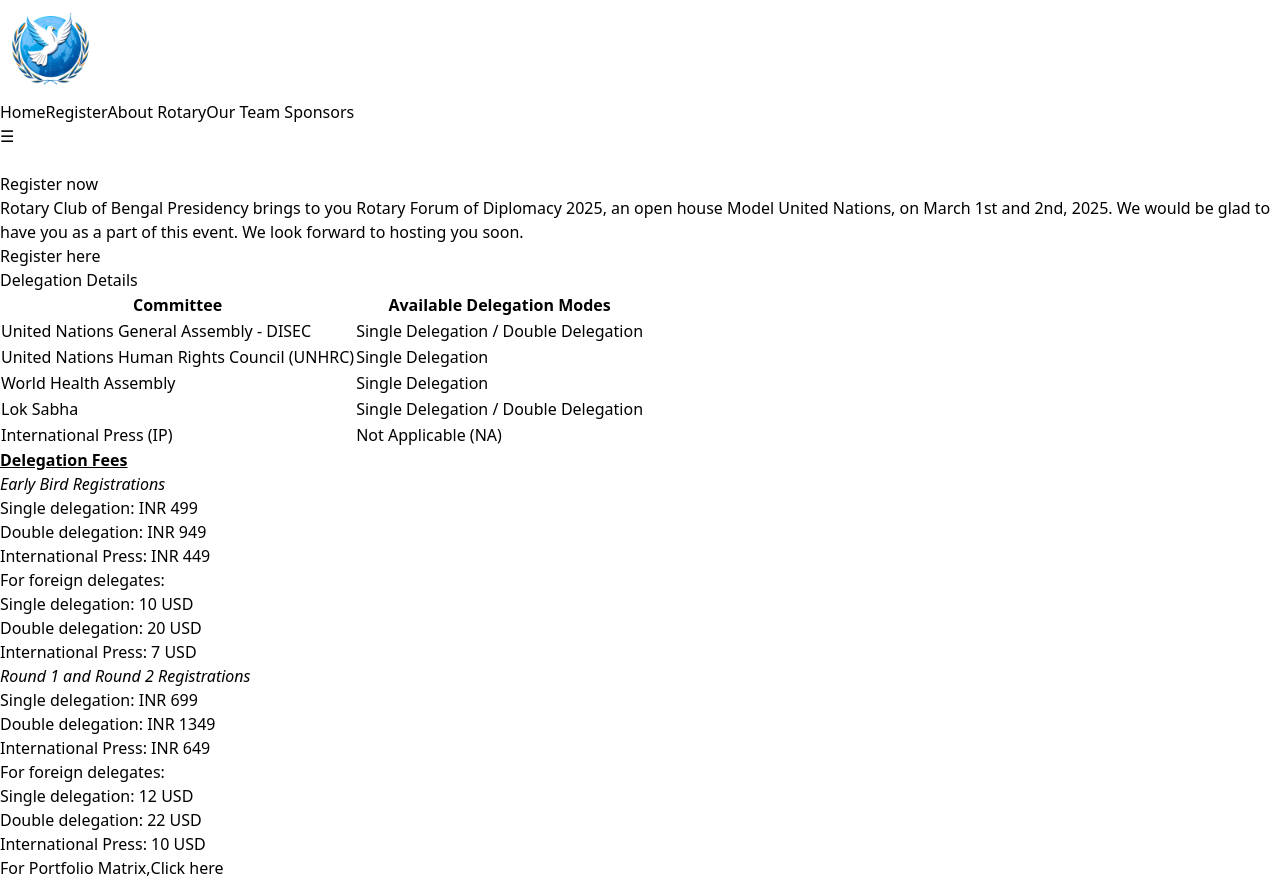
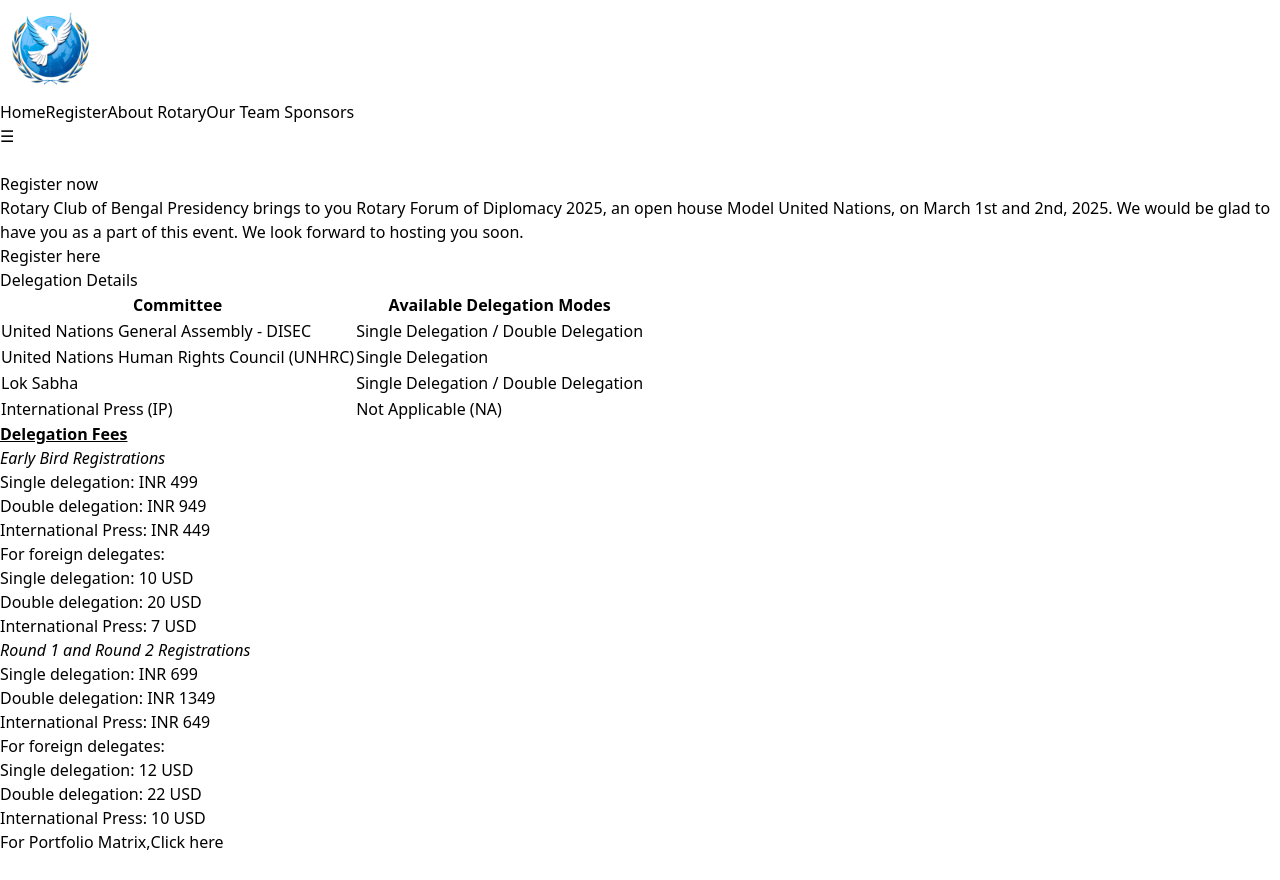
Before and after one commit to stutisinha1976/Rotary_MUNFinal, a Next.js app: page /register in a window 1280 px wide. After the commit the page ends 854 px from the top, so only its background shows below. Built offline with nearby package versions, Linux system fonts and the light colour scheme.

Commit message:
fix: remove World Health Assembly entry from delegation table

```diff
--- a/src/components/register/table.tsx
+++ b/src/components/register/table.tsx
@@ -5,7 +5,7 @@
   const committees = [
     { name: "United Nations General Assembly - DISEC", modes: "Single Delegation / Double Delegation" },
     { name: "United Nations Human Rights Council (UNHRC)", modes: "Single Delegation" },
-    { name: "World Health Assembly ", modes: "Single Delegation" },
+
     { name: "Lok Sabha", modes: "Single Delegation / Double Delegation" },
     { name: "International Press (IP)", modes: "Not Applicable (NA)" },
   ];
```
